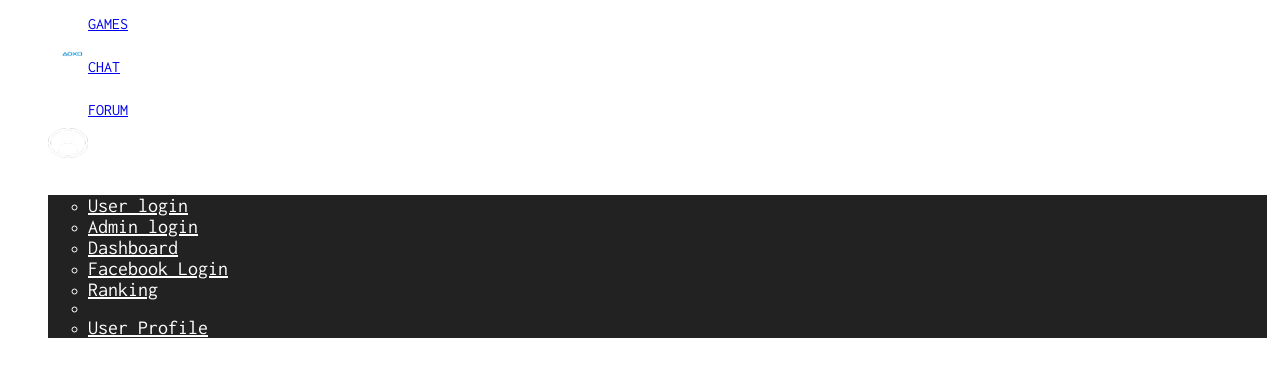
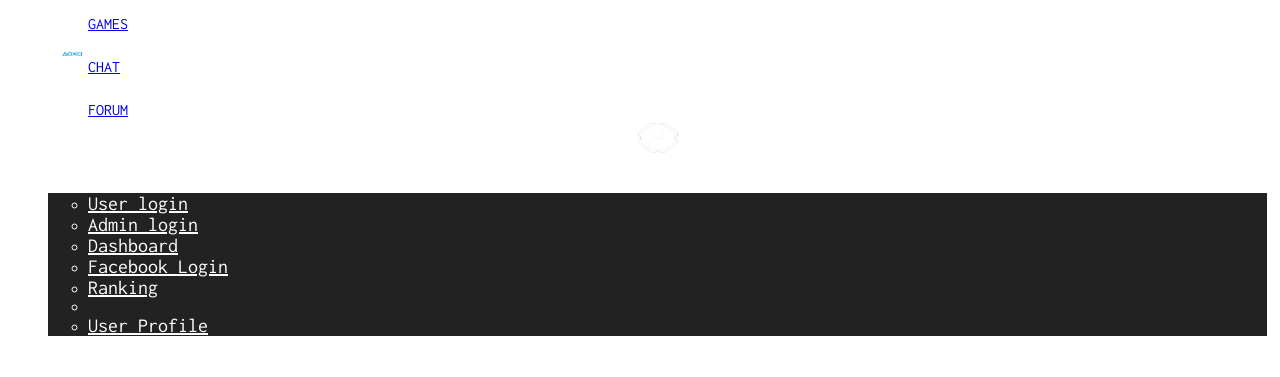
Before and after one commit to Robydoidao2006/gringo.tech, a PHP site: page /views/components/navbar.php in a window 1280 px wide. Shown: the part 374-751 px from the top of the page. Run offline with PHP 8.4, Linux system fonts and the light colour scheme; some libraries are stand-ins or nearby versions.

Commit message:
Add files via upload

```diff
--- a/assets/css/footer.css
+++ b/assets/css/footer.css
@@ -17,7 +17,8 @@ body{
 }
 
 a {
-    text-decoration: none;
+    list-style: none;
+    text-decoration: none!important;
 }
 
 .footerLink {
--- a/assets/css/psx.css
+++ b/assets/css/psx.css
@@ -210,6 +210,9 @@ p{
     max-height:100%;
 }
 
+
+
+
 /* ************************************* */
 /*            Media Queries              */
 /* ************************************* */
--- a/assets/css/style.css
+++ b/assets/css/style.css
@@ -5,13 +5,12 @@ body {
     font-family: 'Inconsolata', monospace !important;
 }
 
-
 /* recrutamento */
 ul #recrutamento {
     text-decoration: none;
     color:red;
+}
 
-}
 li #recrutamento {
     text-decoration: none;
 }
@@ -26,20 +25,27 @@ padding-top: 5px!important;
 #buttonlogo{
     width: 40px;
     height: 30px;
-
 }
-
 
 /* facebook pic NEED TO FIX SIZE */
 #fbUserPhoto{
-    max-width: 30px!important;
-    max-height: 30px!important;
-    border-radius: 50%;
+    margin: 0 auto;
+    margin-top: -5px;
+    width:40px!important;
+    height:30px!important;
+    /*max-width: 30px!important;*/
+    /*max-height: 30px!important; */
+    border-radius: 50%!important;
+}
+
+#dropdownMenu1{
+    margin-top: 5px;
 }
 
 a {
     padding-top: 0px !important;
 }
+
 .thumbnail{
     background:transparent;
     margin: 10px 5px 0px 0px;
@@ -51,9 +57,6 @@ a {
     margin-top:20px;
     max-height: 40px;
 }
-
-/* COME BACK TO THIS FIX LOGO CENTER AND MEDIA QUERY  */
-
 
  /*******************************/
  /*       dropdown menu         */
@@ -68,6 +71,7 @@ a {
 .dropdown-menu{
     background:#222;
     margin-top: 20px;
+     /*margin-top:25px;*/
 }
 
 #dropdownMenu1{
@@ -77,6 +81,7 @@ a {
 .caret hover{
     background:transparent;
 }
+
 .dropdown-menu li a {
     color:white;
     font-size: 20px;
@@ -92,9 +97,6 @@ a {
 
 }
 
-
-
-
 @import url('https://maxcdn.bootstrapcdn.com/font-awesome/4.7.0/css/font-awesome.min.css');
     section {
         padding: 15px 0;
@@ -106,8 +108,6 @@ a {
         margin-bottom: 50px;
         text-transform: uppercase;
     }
-
-/* bio */
 
 .panel{
       margin: 30px;
@@ -161,7 +161,11 @@ h3 a{
     text-decoration: none;
 }
 
-
+#queixa{
+    color:black!important;
+    text-decoration: none;
+    font-weight: 800;
+}
 
   /********************************/
   /*          Media Queries       */
--- a/assets/js/facebook.js
+++ b/assets/js/facebook.js
@@ -45,7 +45,7 @@
                 document.getElementById('fbLink').setAttribute("onclick", "fbLogout()");
                 document.getElementById('fbLink').innerHTML = 'Facebook Logout';
                 document.getElementById('fbUserName').innerHTML = ''+response.first_name+' '+response.last_name+'';
-                document.getElementById('fbUserPhoto').innerHTML = '<img src="'+response.picture.data.url+'"/>';
+                document.querySelector('#fbUserPhoto').innerHTML = '<img src="'+ response.picture.data.url +'"/>';
 
                 //save data
                 saveUserData(response);
@@ -65,7 +65,6 @@
                 document.getElementById('fbLink').setAttribute("onclick","fbLogin()");
                 document.getElementById('fbLink').innerHTML = "Facebook Login";
                 document.getElementById('fbUserName').innerHTML = 'Meu Profile';
-                document.getElementById('fbUserPhoto').innerHTML = '<img src="../../images/logo/profile.png"/>';
-                // document.getElementById('fbUserPhoto').innerHTML = '';
+                document.getElementById('fbUserPhoto').innerHTML = "<img src=\"../../../../assets/images/logo/profile.png\"width=\"40px\" height=\"30px\">";
             });
         }
```
Lines whose indentation alone changed are shown as unchanged.
